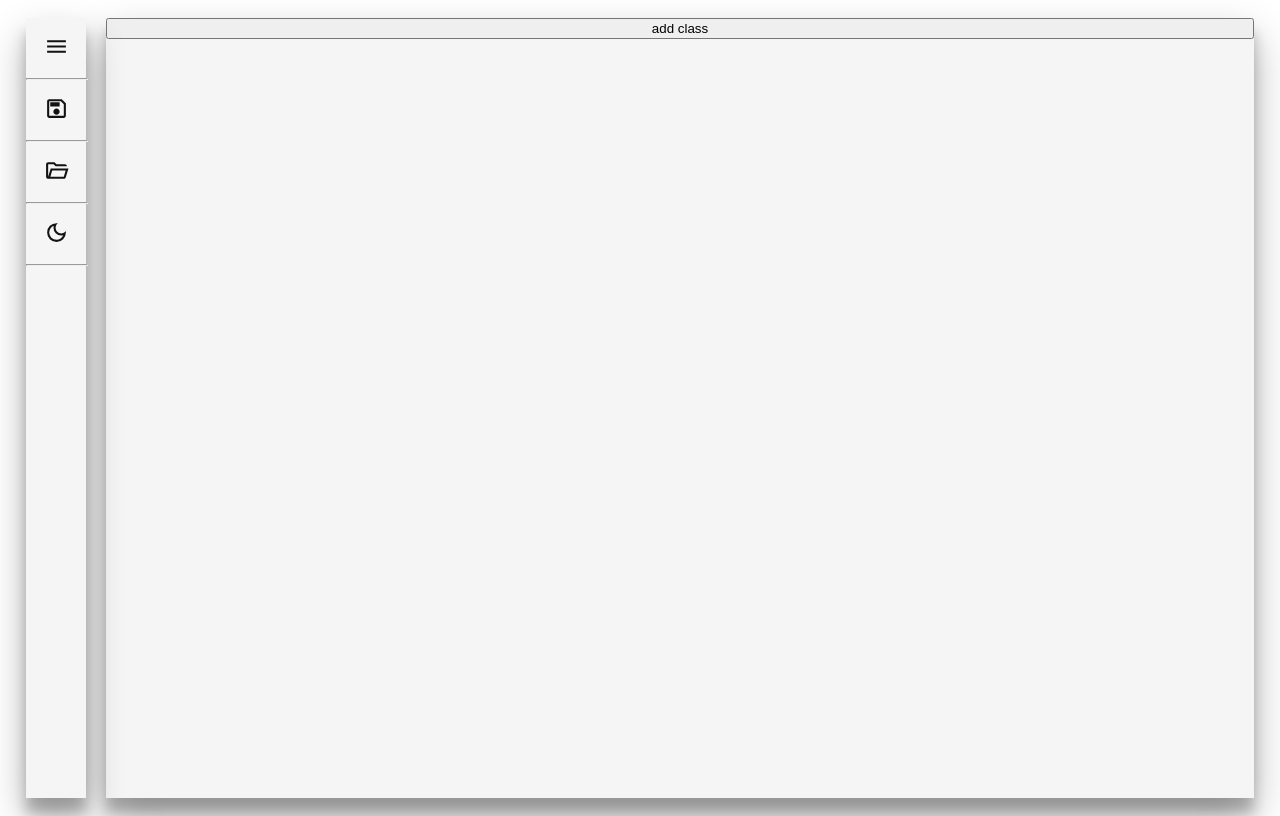
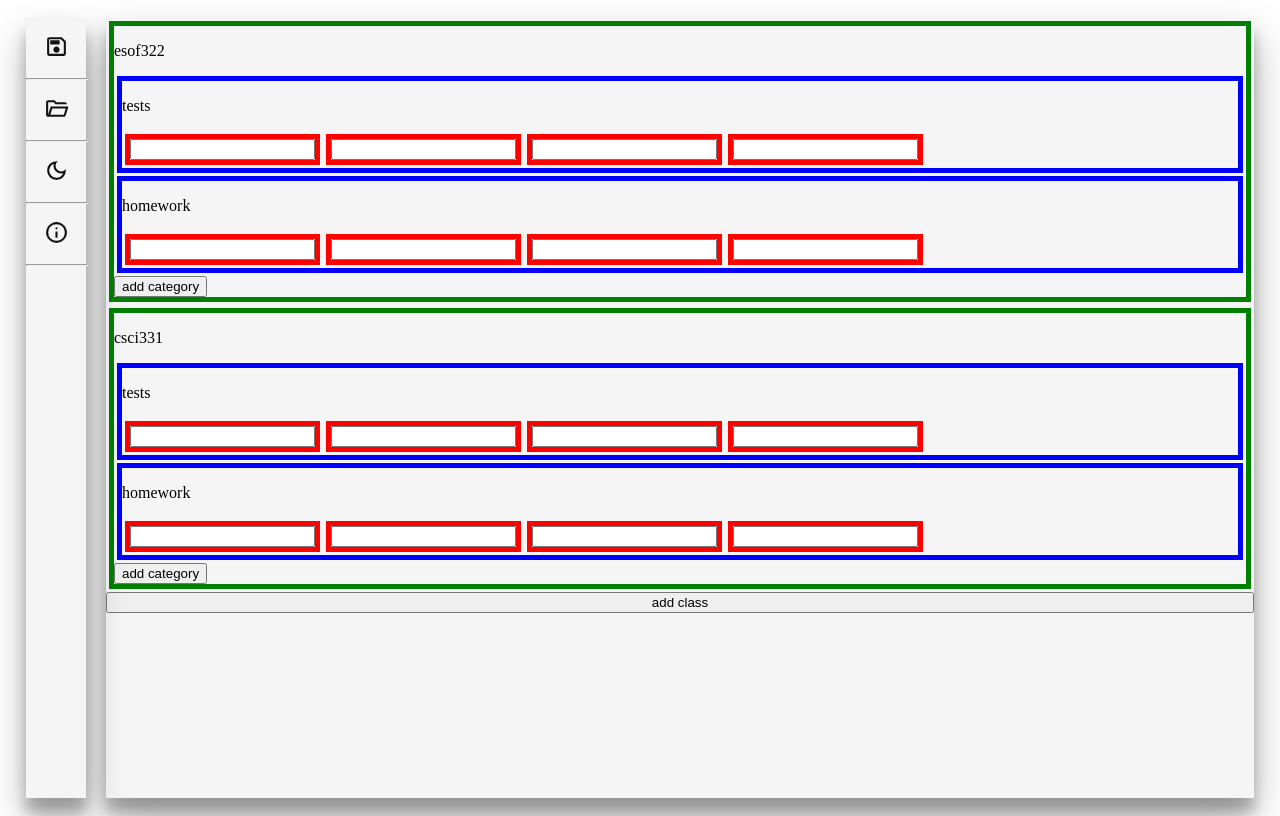
Before and after one commit to gwhendolyn/hwk, a Next.js app: page / in a window 1280 px wide. Built offline with nearby package versions, Linux system fonts and the light colour scheme.

Commit message:
outlining

```diff
--- /dev/null
+++ b/components/Assignment.js
@@ -0,0 +1,8 @@
+import styles from "../styles/Assignment.module.css";
+export default function Assignment(){
+    return(
+        <div className={styles.container}>
+            <input type="number"/>
+        </div>
+    );
+}
--- a/components/Course.js
+++ b/components/Course.js
@@ -1,3 +1,14 @@
-export default function Course(){
-
+import styles from "../styles/Course.module.css";
+import Category from "../components/Category";
+export default function Course(props){
+    const categories = [];
+    return(
+        <div className={styles.container}>
+                <p>{props.name}</p>
+                {categories}
+                <Category name="tests"/>
+                <Category name="homework"/>
+                <button className={styles.button}>add category</button>
+        </div>
+    );
 }
--- a/components/CourseContainer.js
+++ b/components/CourseContainer.js
@@ -1,10 +1,12 @@
 import styles from "../styles/CourseContainer.module.css";
-import Course from "../components/Course"
+import Course from "../components/Course";
 export default function CourseContainer(props){
     const courses = [];
     return(
         <div className={styles.container} id={props.lm ? null:"inverted"}>
             {courses}
+            <Course name="esof322"/>
+            <Course name="csci331"/>
             <button className={styles.button}>add class</button>
         </div>
     );
--- a/components/category.js
+++ b/components/category.js
@@ -1,3 +1,13 @@
-export default function Category(){
-
+import styles from  "../styles/Category.module.css"
+import Assignment from "../components/Assignment"
+const assignments =[<Assignment/>,<Assignment/>,<Assignment/>,<Assignment/>];
+export default function Category(props){
+    return(
+        <div className={styles.container}>
+            <p>{props.name}</p>
+            <div className={styles.assignments}>
+                {assignments}
+            </div>
+        </div>
+    );
 }
--- a/components/sidebar.js
+++ b/components/sidebar.js
@@ -4,13 +4,7 @@ export default function Sidebar(props){
     return(
         <div className={styles.container} id={props.lm ? null:"inverted"}>
             <button className={styles.button}>
-                <img className={styles.icon} src="/menu.svg"/>
-            </button>
-
-            <hr className={styles.rule}/>
-
-            <button className={styles.button}>
-            <img className={styles.icon} src="/save.svg"/>
+                <img className={styles.icon} src="/save.svg"/>
             </button>
 
             <hr className={styles.rule}/>
@@ -26,6 +20,12 @@ export default function Sidebar(props){
             </button>
 
             <hr className={styles.rule}/>
+
+            <button className={styles.button}>
+                <img className={styles.icon} src="/info.svg"/>
+            </button>
+
+            <hr className={styles.rule}/>
         </div>
     );
 }
--- /dev/null
+++ b/styles/Assignment.module.css
@@ -0,0 +1,4 @@
+.container{
+    border:5px solid red;
+    margin: 3px;
+}
--- /dev/null
+++ b/styles/Category.module.css
@@ -0,0 +1,8 @@
+.container{
+    border:5px blue solid;
+    margin: 3px;
+}
+.assignments{
+    display:flex;
+    flex-wrap: wrap;
+}
--- /dev/null
+++ b/styles/Course.module.css
@@ -0,0 +1,4 @@
+.container{
+    border: 5px green solid;
+    margin: 3px;
+}
--- a/styles/Sidebar.module.css
+++ b/styles/Sidebar.module.css
@@ -13,7 +13,7 @@
     box-shadow: rgba(0, 0, 0, 0.3) 0px 19px 38px, rgba(0, 0, 0, 0.22) 0px 15px 12px;
 }
 .button{
-    transition-duration: .03s;
+    transition-duration: .1s;
     display: block;
     background-color: inherit;
     width:60px;
--- a/styles/global.css
+++ b/styles/global.css
@@ -34,4 +34,5 @@ img {
 
 #inverted{
   filter:invert(1);
+  box-shadow: rgba(255, 255, 255, 0.3) 0px 19px 38px, rgba(255, 255, 255, 0.22) 0px 15px 12px;
 }
```
Also changed, not shown: public/info.svg (added).
